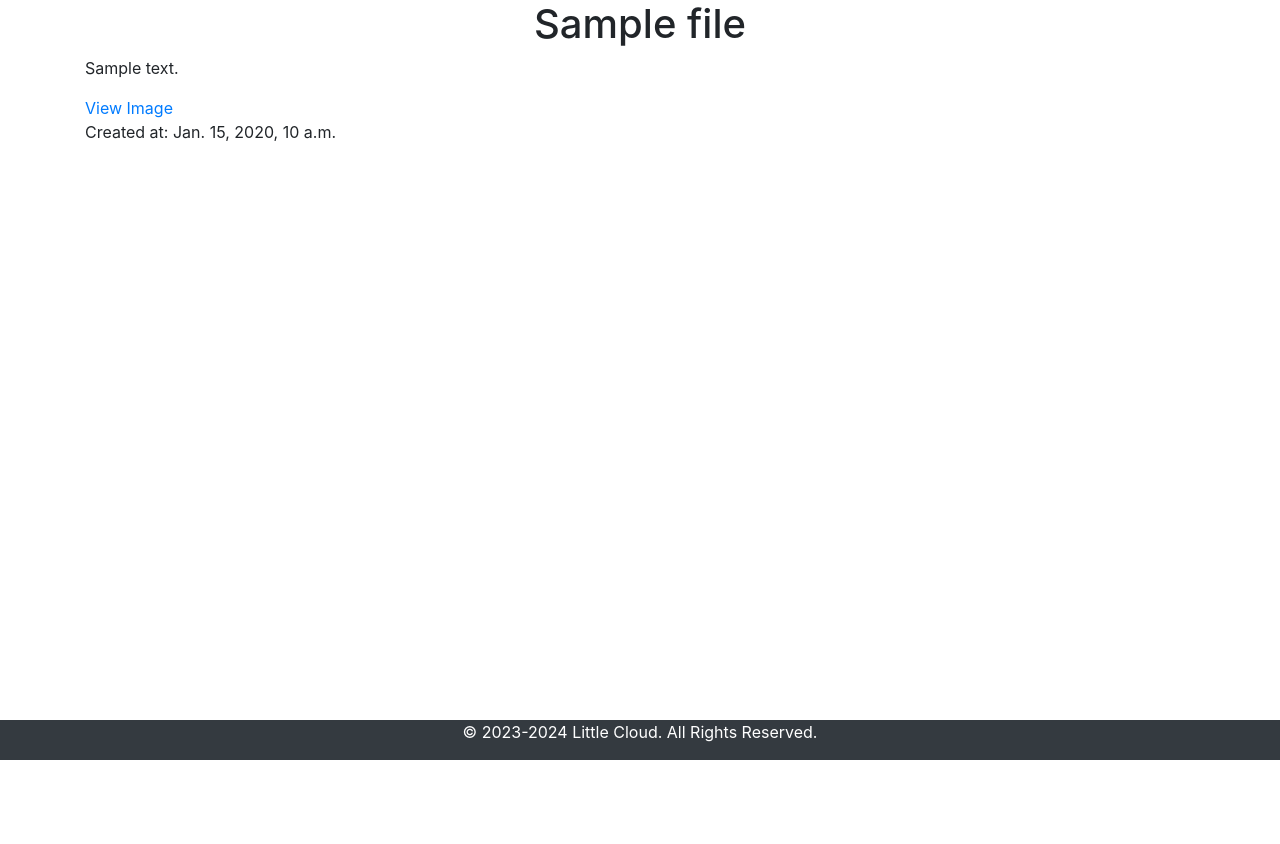
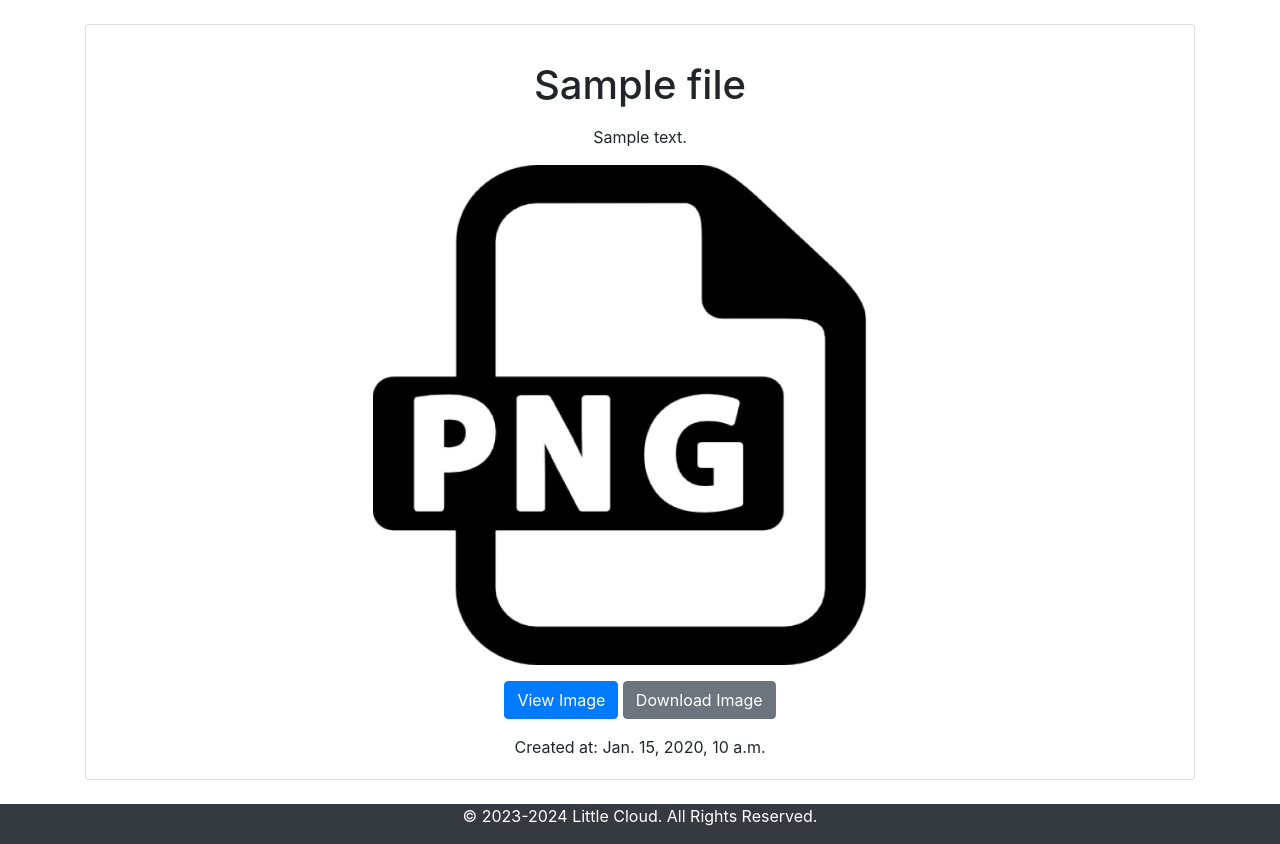
Before and after one commit to Serenity0204/Little-Cloud, a Django app: page /view-share/#/ in a window 1280 px wide. Shown: the part 56-900 px from the top of the page. Before the commit the page ends 816 px from the top, so only its background shows below. Run offline with Django 3.2, Linux system fonts and the light colour scheme; a user stored in the database is signed in; tables that the repository leaves empty hold one stand-in row (values such as "Sample post"); some libraries are stand-ins or nearby versions.

Commit message:
finished view share

```diff
--- a/cloud/models.py
+++ b/cloud/models.py
@@ -17,7 +17,7 @@ class File(models.Model):
     )
     user = models.ForeignKey(User, on_delete=models.CASCADE)
     title = models.CharField(max_length=35)
-    description = models.TextField()
+    description = models.TextField(max_length=350)
     img = models.ImageField(upload_to="imgs/", null=True, blank=True)
     pdf = models.FileField(upload_to="pdfs/", null=True, blank=True)
     doc = models.FileField(upload_to="docs/", null=True, blank=True)
--- a/cloud/templates/view_share.html
+++ b/cloud/templates/view_share.html
@@ -1,20 +1,39 @@
 {% extends 'base.html' %}
+{% load static %}
+{% block content %}
+<div class="card mt-4">
+  <div class="card-body text-center">
+    <h1 class="card-title mt-3">{{ file.title }}</h1>
+    <p class="card-text mt-3">{{ file.description }}</p>
 
-{% block content %}
-<h1 class="text-center">{{ file.title }}</h1>
+    <div class="image-container mt-3">
+      {% if file.file_type == "img" %}
+        <img class="card-img-top" src="{% static 'img/image_file.png' %}" alt="img" style="max-width: 50%; max-height: 500px;">
+      {% elif file.file_type == "pdf" %}
+        <img class="card-img-top" src="{% static 'img/pdf_file.png' %}" alt="pdf" style="max-width: 50%; max-height: 500px;">
+      {% elif file.file_type == "doc" %}
+        <img class="card-img-top" src="{% static 'img/doc_file.png' %}" alt="doc" style="max-width: 50%; max-height: 500px;">
+      {% elif file.file_type == "txt" %}
+        <img class="card-img-top" src="{% static 'img/text_file.png' %}" alt="text" style="max-width: 50%; max-height: 500px;">
+      {% endif %}
+    </div>
 
-<p>{{ file.description }}</p>
+    <div class="buttons-container mt-3">
+      {% if file.file_type == "img" %}
+        <a href="{{ file.img.url }}" class="btn btn-primary" target="_blank">View Image</a>
+        <a href="{{ file.img.url }}" class="btn btn-secondary" download>Download Image</a>
+      {% elif file.file_type == "pdf" %}
+        <a href="{{ file.pdf.url }}" class="btn btn-primary" target="_blank">View PDF</a>
+        <a href="{{ file.pdf.url }}" class="btn btn-secondary" download>Download PDF</a>
+      {% elif file.file_type == "doc" %}
+        <a href="{{ file.doc.url }}" class="btn btn-primary" target="_blank">Download to View Document</a>
+      {% elif file.file_type == "txt" %}
+        <a href="{{ file.txt.url }}" class="btn btn-primary" target="_blank">View Text File</a>
+        <a href="{{ file.txt.url }}" class="btn btn-secondary" download>Download Text File</a>
+      {% endif %}
+    </div>
 
-{% if file.file_type == "img" %}
-  <a href="{{ file.img.url }}" target="_blank">View Image</a>
-{% elif file.file_type == "pdf" %}
-  <a href="{{ file.pdf.url }}" target="_blank">View PDF</a>
-{% elif file.file_type == "doc" %}
-  <a href="{{ file.doc.url }}" target="_blank">View Document</a>
-{% elif file.file_type == "txt" %}
-  <a href="{{ file.txt.url }}" target="_blank">View Text File</a>
-{% endif %}
-
-<p>Created at: {{ file.created_at }}</p>
-
+    <p class="card-text mt-3">Created at: {{ file.created_at }}</p>
+  </div>
+</div>
 {% endblock %}
--- a/cloud/views.py
+++ b/cloud/views.py
@@ -27,7 +27,6 @@ def view_share_view(request, short_url):
     return render(request, "view_share.html", context)
 
 
-## need to modify this later
 @login_required(login_url="login")
 def share_file_view(request, pk):
     request.session.set_expiry(900)
@@ -41,8 +40,10 @@ def share_file_view(request, pk):
     if not exists:
         ShortUrl.objects.create(file=file)
 
-    # Redirect to the home view or any other desired view after toggling is_shared.
-    return redirect("all_files")
+    # Get the previous URL from the request.META dictionary
+    previous_url = request.META.get("HTTP_REFERER", "/")
+    # Use the redirect function to redirect to the previous URL
+    return redirect(previous_url)
 
 
 @login_required(login_url="login")
```
Also changed, not shown: cloud/templates/files.html (+13 -2 lines), cloud/migrations/0007_alter_file_description.py (added), cloud/migrations/0008_alter_file_description.py (added), static/img/doc_file.png (added), static/img/image_file.png (added), static/img/pdf_file.png (added), static/img/text_file.png (added).
